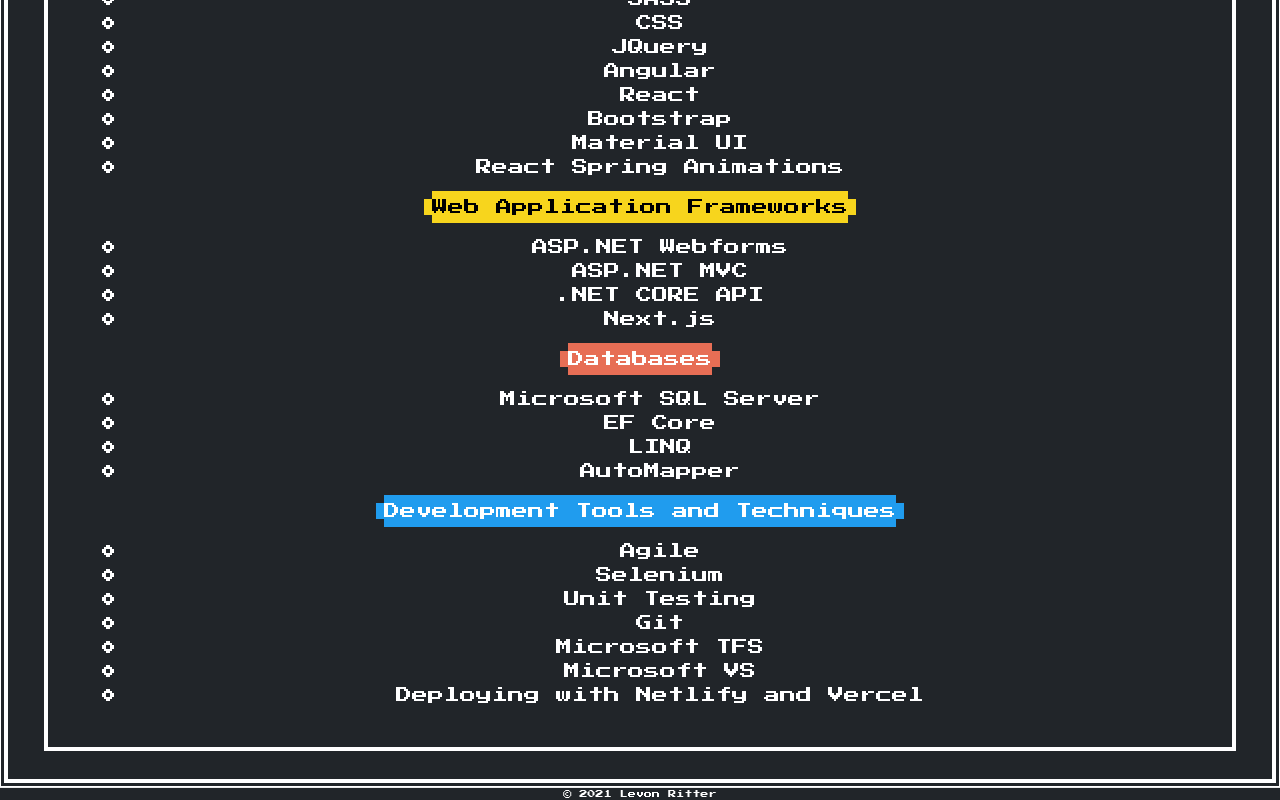
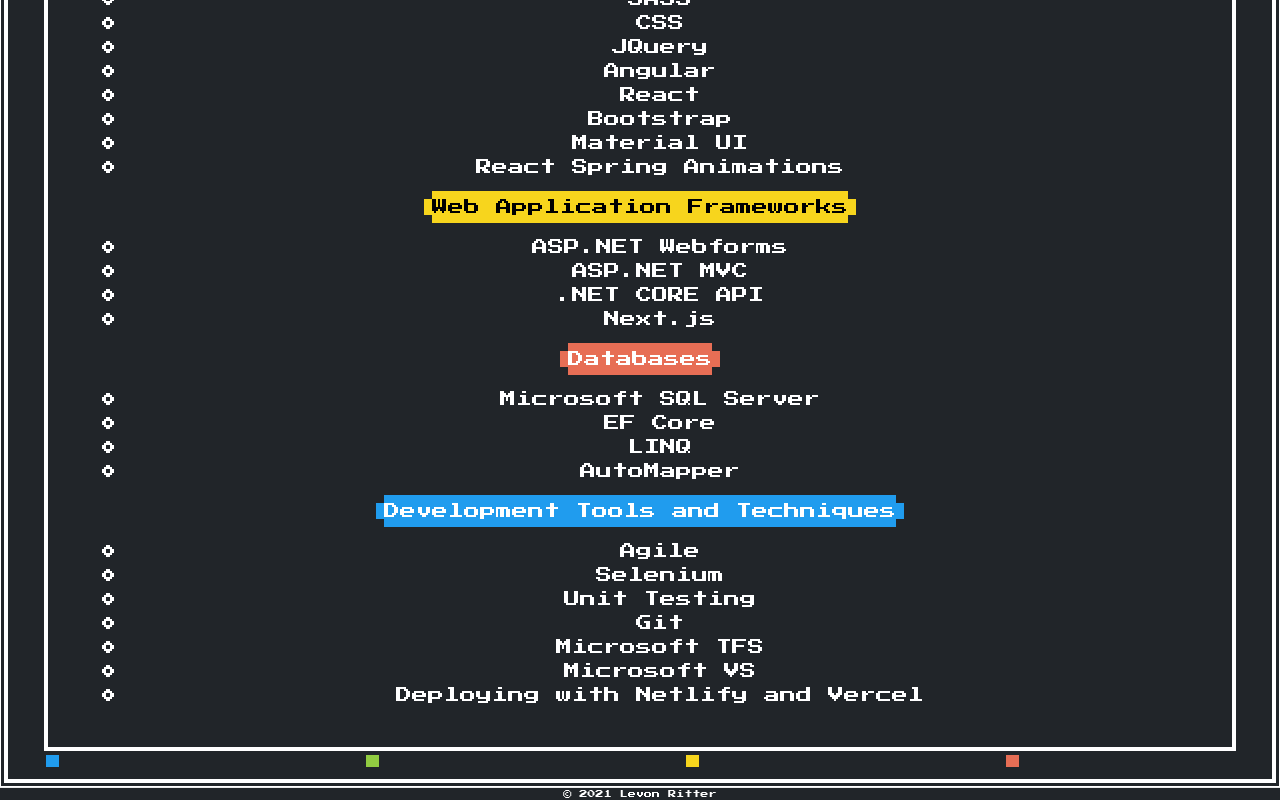
Before and after one commit to lritter79/my-portfolio, a Next.js app: page / in a window 1280 px wide. Shown: the part 537-1337 px from the top of the page. Built offline with nearby package versions, Linux system fonts and the light colour scheme; no server answers.

Commit message:
started starfield

```diff
--- a/components/Layout.js
+++ b/components/Layout.js
@@ -3,6 +3,7 @@
 import styles from "../styles/Home.module.sass";
 import CustomHeader from "../components/CustomHeader";
 import Meta from "../components/Meta";
+import Starfield from "./StarComponents/Starfield";
 
 const Layout = ({ children }) => {
   return (
@@ -14,6 +15,7 @@
           className={`nes-container is-dark with-title ${styles.innerContainer}`}
         >
           {children}
+          <Starfield />
         </div>
       </main>
       <Footer></Footer>
--- a/components/Skills.js
+++ b/components/Skills.js
@@ -12,9 +12,6 @@
       </div>
 
       {skillsArray.map((skill, index) => {
-        {
-          console.log(skill);
-        }
         return (
           <div key={index}>
             <div className={skillsStyles.nesBadge}>
--- /dev/null
+++ b/components/StarComponents/EightBitStar.js
@@ -0,0 +1,16 @@
+import React from "react";
+import styles from "../../styles/EightBitStar.module.sass";
+
+const EightBitStar = ({ bgColor, leftvw }) => {
+  return (
+    <div
+      className={styles.star}
+      style={{
+        backgroundColor: bgColor,
+        left: `${leftvw + 3}vw`,
+      }}
+    ></div>
+  );
+};
+
+export default EightBitStar;
--- /dev/null
+++ b/components/StarComponents/Starfield.js
@@ -0,0 +1,14 @@
+import React from "react";
+import EightBitStar from "./EightBitStar";
+import { colorArr } from "../../data/colorArray";
+const Starfield = () => {
+  return (
+    <>
+      {colorArr.map((color, i) => {
+        return <EightBitStar bgColor={color} leftvw={i * 25} key={i} />;
+      })}
+    </>
+  );
+};
+
+export default Starfield;
--- /dev/null
+++ b/styles/EightBitStar.module.sass
@@ -0,0 +1,4 @@
+.star
+    width: 1vw
+    height: 1vw
+    position: absolute
```
